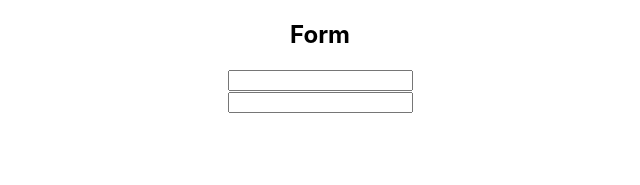
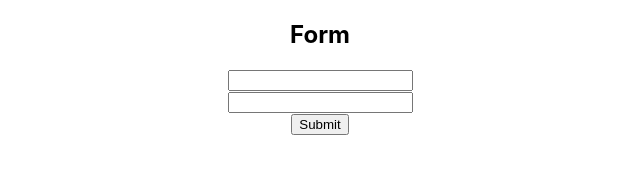
Before and after one commit to charles-okunzo/Learning-React, a React (Create React App) app: page / in a window 1280 px wide. Shown: the top 185 px of the page, without its empty margins (320-960 px from the left). Built offline with nearby package versions, Linux system fonts and the light colour scheme.

Commit message:
Form submission

```diff
--- a/src/components/Form.js
+++ b/src/components/Form.js
@@ -9,22 +9,31 @@
         this.setState({
             firstname : event.target.value
         })
-        console.log(this.state.firstname)
     }
 
     handleLastnameChange = (event)=>{
         this.setState({
-            lastname: event.target.lastname
+            lastname: event.target.value
+        })
+    }
+
+    handleSubmit = (event)=>{
+        event.preventDefault()
+        console.table({
+            fname: this.state.firstname,
+            lname: this.state.lastname
         })
     }
     render(){
         return (
             <div>
                 <h2>Form</h2>
-                <form>
+                <form onSubmit={this.handleSubmit}>
                     <input onChange={this.handleChange} type="text" value={this.state.firstname} />
                     <br />
                     <input onChange={this.handleLastnameChange} type="text" value={this.state.lastname} />
+                    <br />
+                    <button type="submit">Submit</button>
                 </form>
             </div>
         )
```
